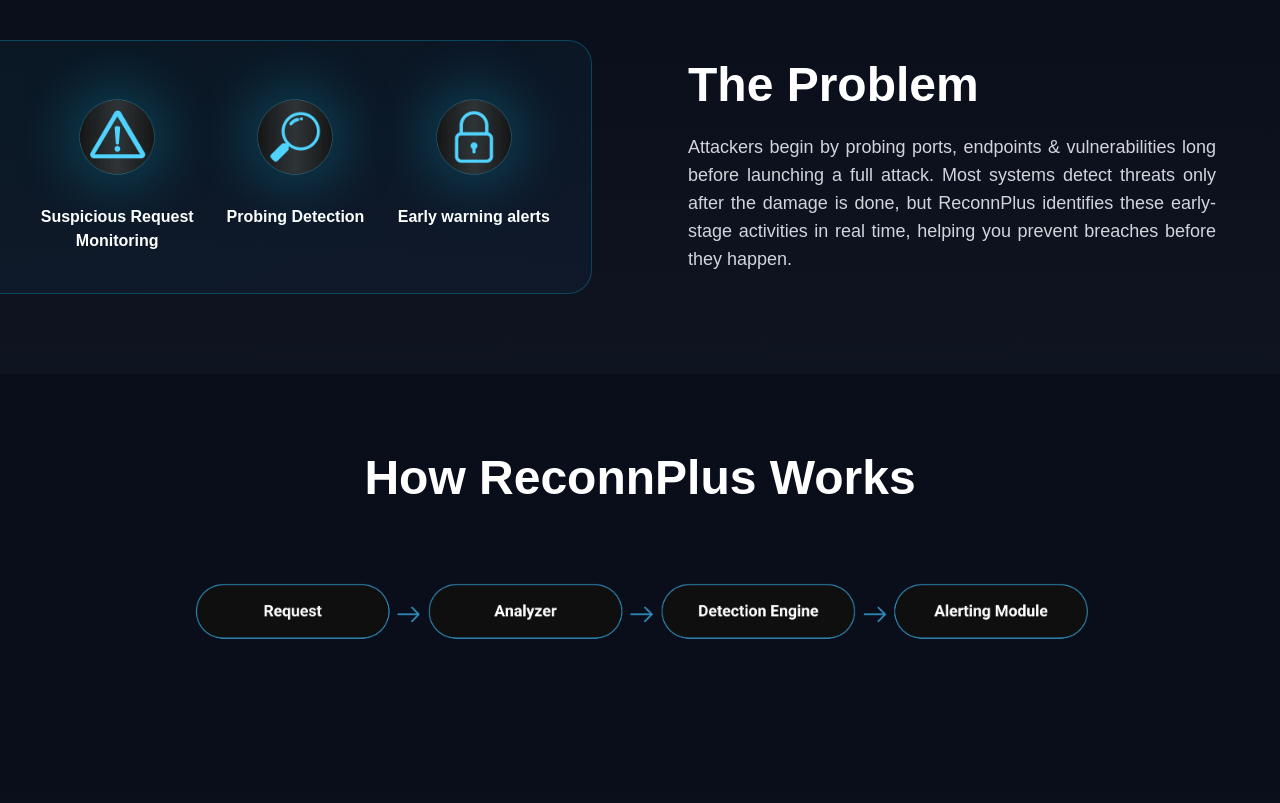
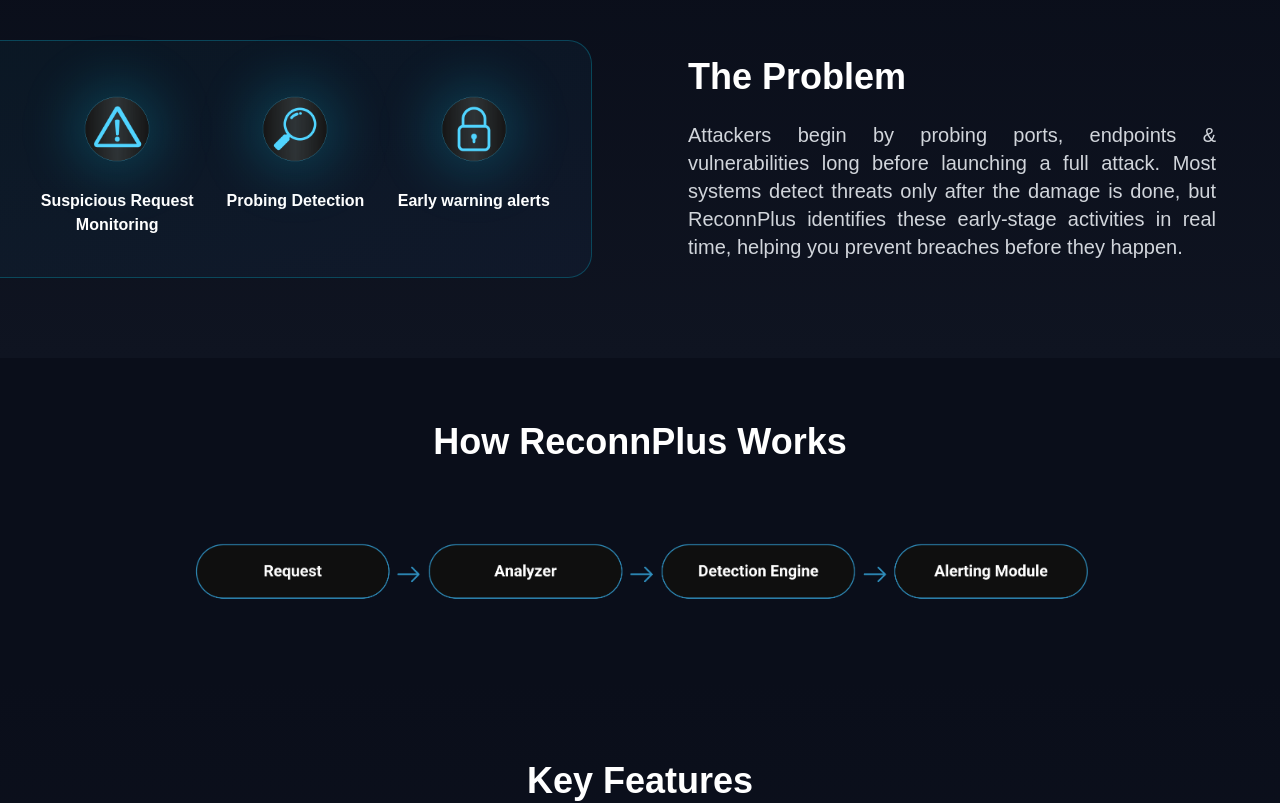
Before and after one commit to Girish312/ReconPlus, a React (Create React App) app: page / in a window 1280 px wide. Shown: the part 760-1563 px from the top of the page. Built offline with nearby package versions, Linux system fonts and the light colour scheme.

Commit message:
finalLANDING

```diff
--- a/src/components/FlowSection.jsx
+++ b/src/components/FlowSection.jsx
@@ -1,9 +1,9 @@
 export default function FlowSection() {
   return (
-    <section className="relative py-16 sm:py-20">
+    <section className="relative py-16 sm:py-16">
       <div className="max-w-7xl mx-auto px-4 sm:px-6 lg:px-8">
-        <h2 className="text-4xl sm:text-5xl font-bold text-center mb-12 sm:mb-16 animate-fadeIn">
-          <span className="text-white">How ReconnPlus Works</span>
+        <h2 className="text-2xl sm:text-4xl font-bold text-white text-center mb-12 sm:mb-16 animate-fadeIn">
+          How ReconnPlus Works
         </h2>
 
         {/* Flowchart - Responsive scaling */}
--- a/src/components/KeyFeatures.jsx
+++ b/src/components/KeyFeatures.jsx
@@ -1,9 +1,9 @@
 export default function KeyFeatures() {
   return (
-    <section className="relative py-16 sm:py-20 bg-gradient-to-b from-[#0a0e1a] to-[#0f1421]">
+    <section className="relative py-8 sm:py-20 bg-gradient-to-b from-[#0a0e1a] to-[#0f1421]">
       <div className="max-w-7xl mx-auto px-4 sm:px-6 lg:px-8">
-        <h2 className="text-4xl sm:text-5xl font-bold text-center mb-12 sm:mb-16 animate-fadeIn">
-          <span className="text-white">Key Features</span>
+        <h2 className="text-2xl sm:text-4xl font-bold text-white text-center mb-12 sm:mb-16 animate-fadeIn">
+          Key Features
         </h2>
 
         <div className="grid grid-cols-1 sm:grid-cols-2 lg:grid-cols-4 gap-6 lg:gap-8 items-stretch">
--- a/src/components/ProblemSection.jsx
+++ b/src/components/ProblemSection.jsx
@@ -14,8 +14,7 @@ export default function ProblemSection() {
               "
             >
               {/* Icons row */}
-              <div className="flex flex-row flex-wrap justify-between gap-6">
-
+              <div className="flex flex-row justify-between gap-6">
                 {[
                   {
                     title: 'Suspicious Request Monitoring',
@@ -32,14 +31,15 @@ export default function ProblemSection() {
                 ].map((feature, index) => (
                   <div
                     key={index}
-                    className="flex flex-col items-center text-center space-y-3 flex-1 min-w-[90px]"
+                    className="flex flex-col items-center text-center space-y-3 w-1/3"
                   >
                     <div className="relative">
                       <div className="absolute inset-0 bg-cyan-500/20 rounded-full blur-xl"></div>
                       <img
                         src={feature.icon}
                         alt={feature.title}
-                        className="relative w-24 h-24 sm:w-28 sm:h-28 object-contain"
+                        className="relative w-16 h-16 sm:w-20 sm:h-20 md:w-24 md:h-24 object-contain"
+
                       />
                     </div>
 
@@ -54,11 +54,11 @@ export default function ProblemSection() {
           </div>
 
           {/* RIGHT: Problem text */}
-          <div className="order-1 lg:order-2 space-y-6 max-w-7xl mx-auto px-4 sm:px-6 lg:px-8 text-justify">
-            <h2 className="text-4xl sm:text-5xl font-bold text-white">
+          <div className="order-1 lg:order-2 space-y-6 px-4 sm:px-6 lg:px-8 text-justify">
+            <h2 className="text-2xl sm:text-4xl font-bold text-white">
               The Problem
             </h2>
-            <p className="text-gray-300 text-base sm:text-lg leading-relaxed">
+            <p className="text-gray-300 text-lg sm:text-xl leading-relaxed">
               Attackers begin by probing ports, endpoints & vulnerabilities long
               before launching a full attack. Most systems detect threats only
               after the damage is done, but ReconnPlus identifies these early-stage
```
